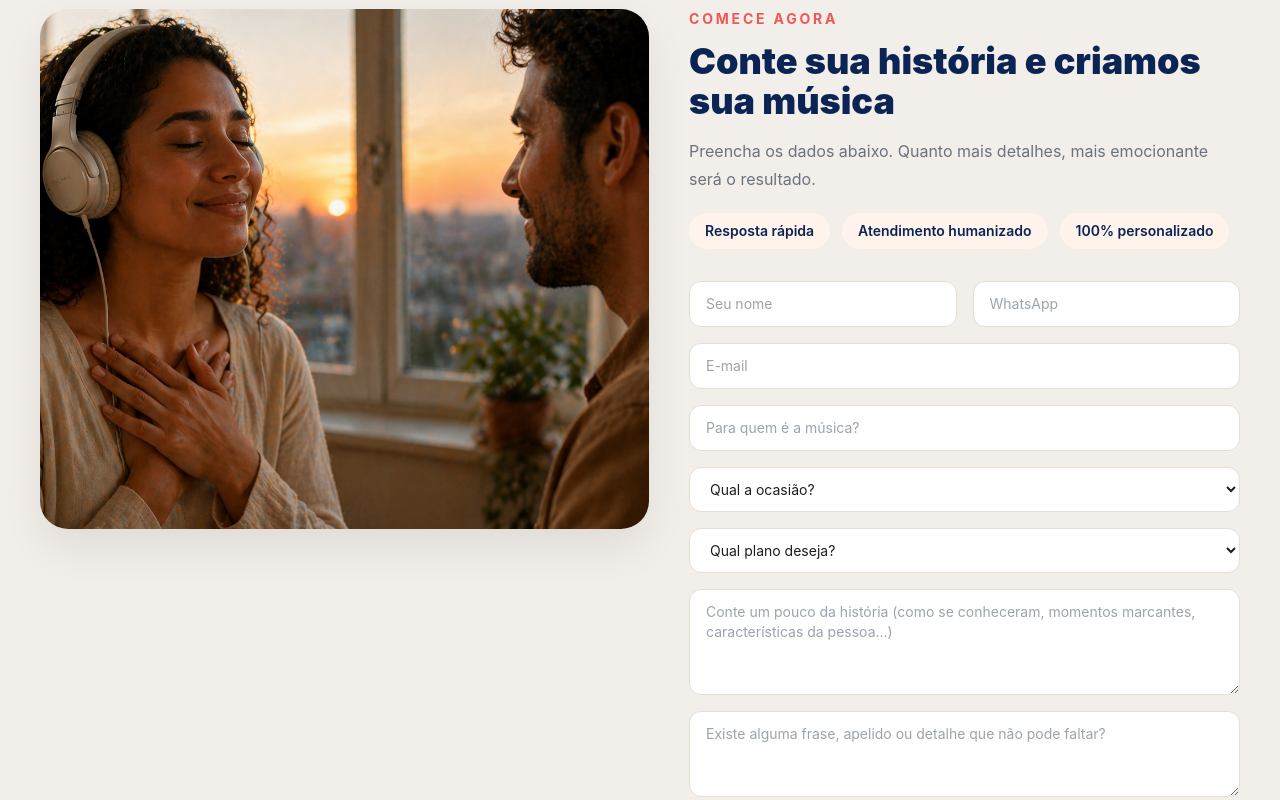
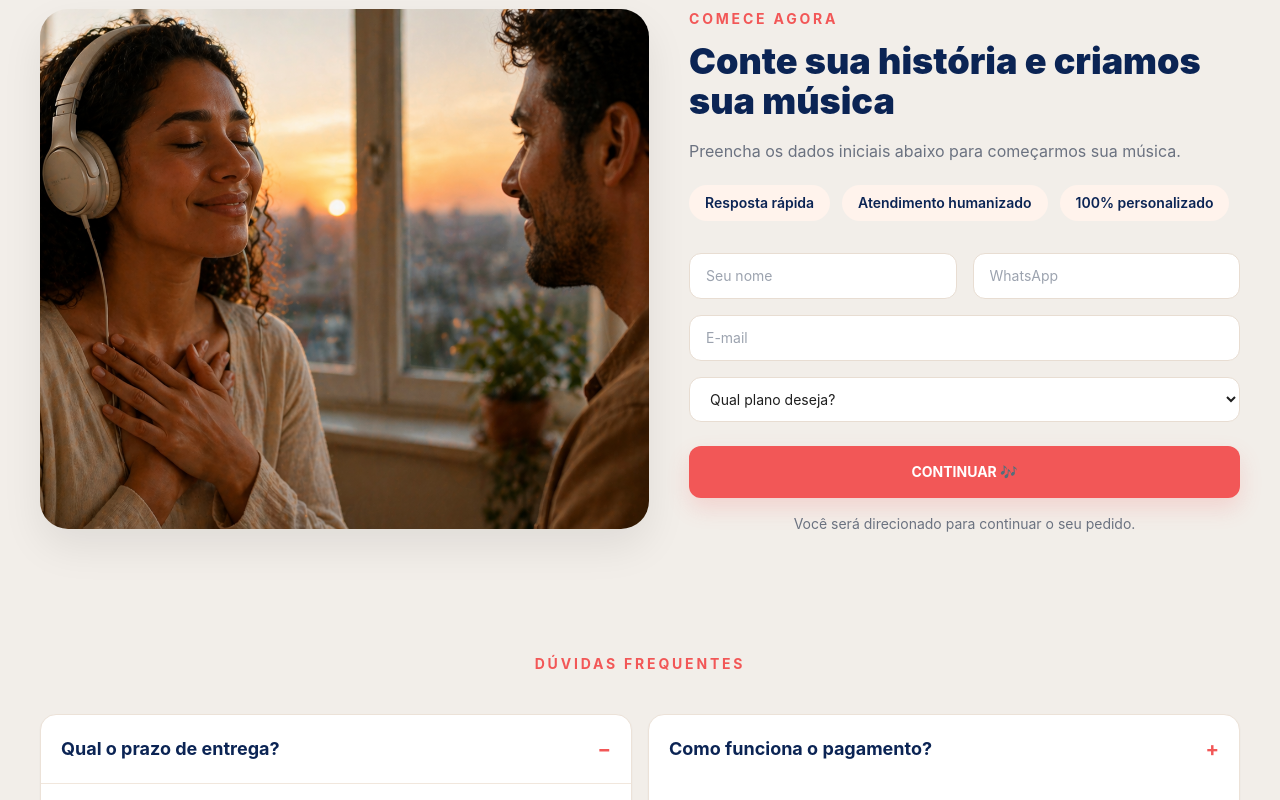
Before and after one commit to viniform/musica-surpresa, a React (Create React App) app: page / in a window 1280 px wide. Shown: the part 2720-3520 px from the top of the page. Built offline with nearby package versions, Linux system fonts and the light colour scheme.

Commit message:
connect main funnel to tally and keep whatsapp as support

```diff
--- a/src/App.js
+++ b/src/App.js
@@ -17,11 +17,7 @@ export default function App() {
     name: "",
     whatsapp: "",
     email: "",
-    recipient: "",
-    occasion: "",
     plan: "",
-    story: "",
-    details: "",
   });
 
   const handleFormChange = (e) => {
@@ -36,11 +32,7 @@ export default function App() {
       `Nome: ${formData.name || "-"}`,
       `WhatsApp: ${formData.whatsapp || "-"}`,
       `E-mail: ${formData.email || "-"}`,
-      `Para quem é a música: ${formData.recipient || "-"}`,
-      `Ocasião: ${formData.occasion || "-"}`,
       `Plano desejado: ${formData.plan || "-"}`,
-      `História: ${formData.story || "-"}`,
-      `Frase, apelido ou detalhe importante: ${formData.details || "-"}`,
     ].join("\n");
 
     const url = `https://wa.me/${WHATSAPP_NUMBER}?text=${encodeURIComponent(message)}`;
@@ -606,7 +598,7 @@ export default function App() {
             </h2>
 
             <p className="mt-4 text-base leading-7 text-[#6B7280]">
-              Preencha os dados abaixo. Quanto mais detalhes, mais emocionante será o resultado.
+              Preencha os dados iniciais abaixo para começarmos sua música.
             </p>
 
             <div className="mt-5 flex flex-wrap gap-3 text-sm font-semibold text-[#0B2454]">
@@ -640,28 +632,6 @@ export default function App() {
                 placeholder="E-mail"
               />
 
-              <input
-                name="recipient"
-                value={formData.recipient}
-                onChange={handleFormChange}
-                className="rounded-xl border border-[#E8DDD2] bg-white px-4 py-3 text-sm outline-none sm:col-span-2"
-                placeholder="Para quem é a música?"
-              />
-
-              <select
-                name="occasion"
-                value={formData.occasion}
-                onChange={handleFormChange}
-                className="rounded-xl border border-[#E8DDD2] bg-white px-4 py-3 text-sm outline-none sm:col-span-2"
-              >
-                <option value="">Qual a ocasião?</option>
-                <option>Aniversário</option>
-                <option>Namoro</option>
-                <option>Casamento</option>
-                <option>Dia das Mães</option>
-                <option>Homenagem</option>
-              </select>
-
               <select
                 name="plan"
                 value={formData.plan}
@@ -673,24 +643,6 @@ export default function App() {
                 <option>Retrato Musical — R$ 249</option>
                 <option>História Cantada — R$ 399</option>
               </select>
-
-              <textarea
-                name="story"
-                value={formData.story}
-                onChange={handleFormChange}
-                rows={4}
-                className="rounded-xl border border-[#E8DDD2] bg-white px-4 py-3 text-sm outline-none sm:col-span-2"
-                placeholder="Conte um pouco da história (como se conheceram, momentos marcantes, características da pessoa...)"
-              />
-
-              <textarea
-                name="details"
-                value={formData.details}
-                onChange={handleFormChange}
-                rows={3}
-                className="rounded-xl border border-[#E8DDD2] bg-white px-4 py-3 text-sm outline-none sm:col-span-2"
-                placeholder="Existe alguma frase, apelido ou detalhe que não pode faltar?"
-              />
             </div>
 
             <button
@@ -698,11 +650,11 @@ export default function App() {
               onClick={handleWhatsAppSubmit}
               className="mt-6 w-full rounded-xl bg-[#F25757] px-5 py-4 text-sm font-bold text-white shadow-[0_10px_22px_rgba(242,87,87,0.18)] transition-all duration-300 hover:scale-[1.01] hover:opacity-95 hover:shadow-[0_14px_28px_rgba(242,87,87,0.24)]"
             >
-              PEDIR A MINHA MÚSICA 🎁
+              CONTINUAR 🎶
             </button>
 
             <p className="mt-4 text-center text-sm text-[#6B7280]">
-              Ao clicar, abriremos o WhatsApp com sua mensagem preenchida automaticamente.
+              Você será direcionado para continuar o seu pedido.
             </p>
           </div>
         </div>
```
Also changed, not shown: public/logo_circ_2.png (added).
